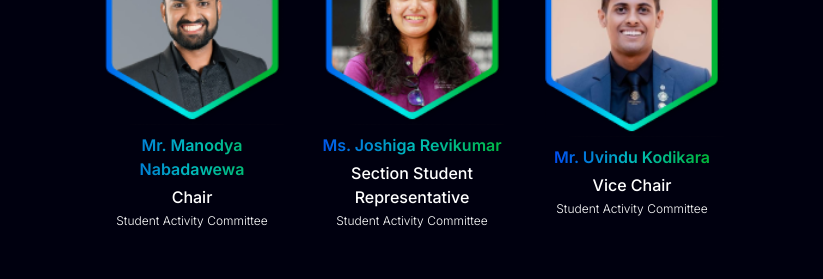
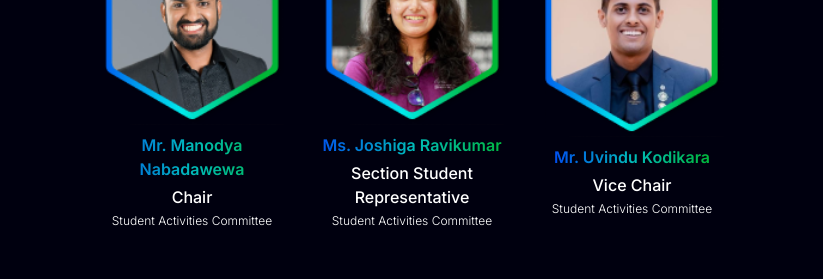
Before and after one commit to Pushpitha17/slsywc-site, a Next.js app: page / in a window 1280 px wide. Shown: the part 5020-5299 px from the top of the page, without its empty margins (228-1051 px from the left). Built offline with nearby package versions, Linux system fonts and the light colour scheme.

Commit message:
team info changes

```diff
--- a/src/components/Sections/Team.tsx
+++ b/src/components/Sections/Team.tsx
@@ -6,21 +6,21 @@ const teamData = {
     {
       img: "manodya.png",
       post: "Chair",
-      pillar: "Student Activity Committee",
+      pillar: "Student Activities Committee",
       name: "Mr. Manodya Nabadawewa",
       uni: ""
     },
     {
       img: "joshiga.png",
       post: "Section Student Representative",
-      pillar: "Student Activity Committee",
-      name: "Ms. Joshiga Revikumar",
+      pillar: "Student Activities Committee",
+      name: "Ms. Joshiga Ravikumar",
       uni: ""
     },
     {
       img: "uvindu.png",
       post: "Vice Chair",
-      pillar: "Student Activity Committee",
+      pillar: "Student Activities Committee",
       name: "Mr. Uvindu Kodikara",
       uni: ""
     }
```
